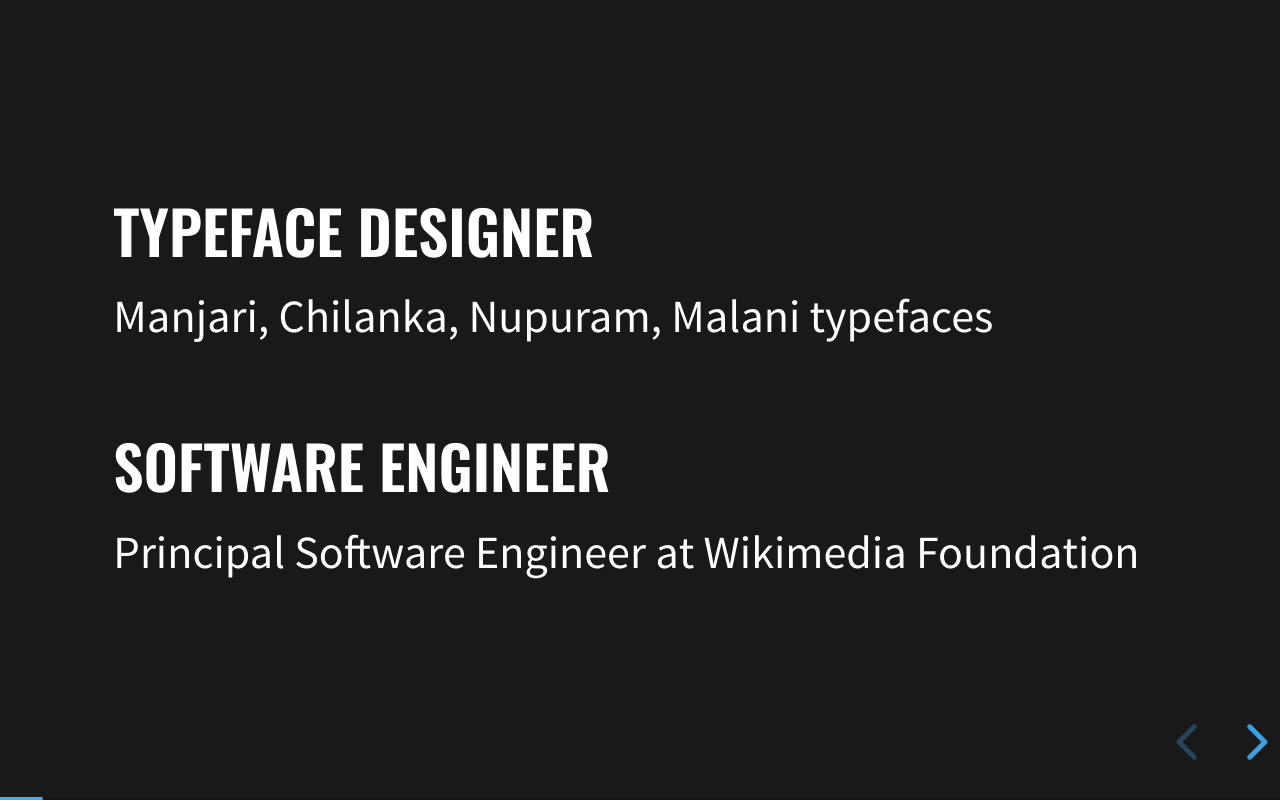
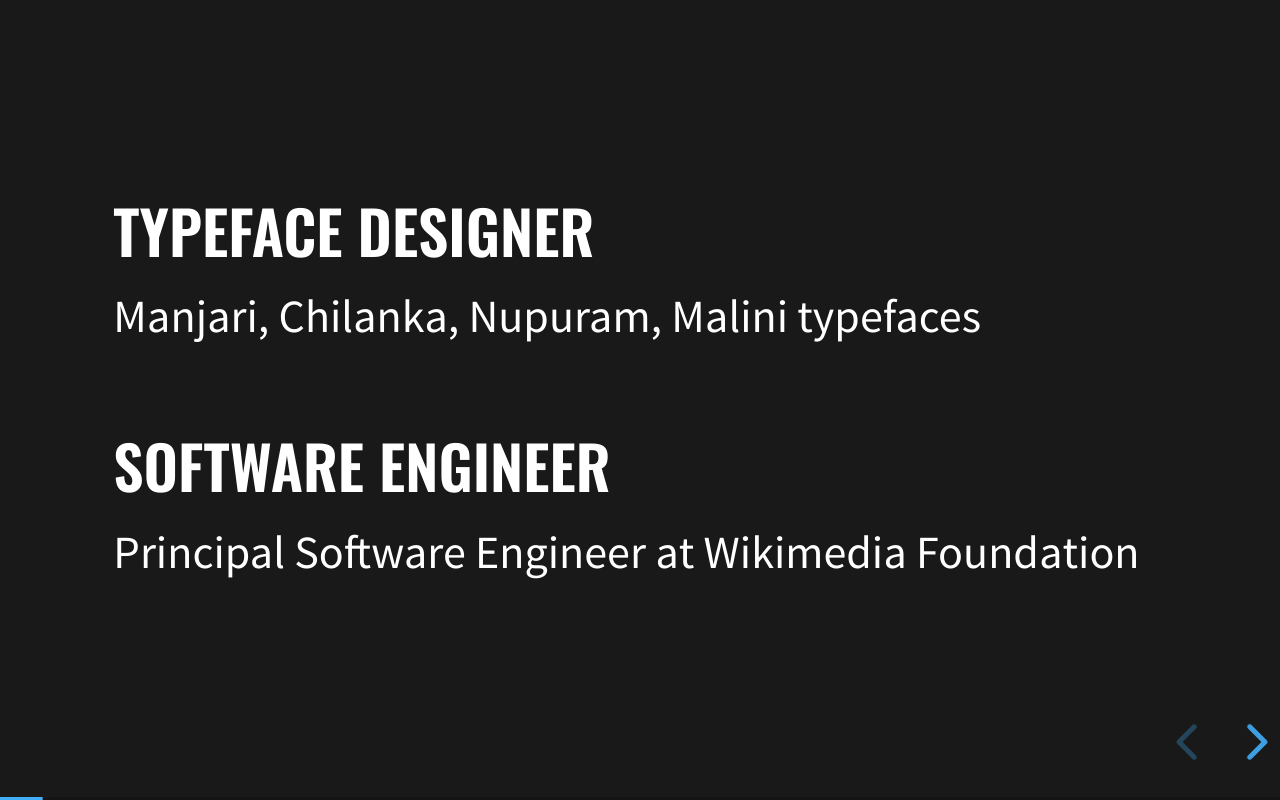
Before and after one commit to santhoshtr/grafematik2024-presentation, a plain HTML site: page index.html in a window 1280 px wide. Both pictures are taken after a click on the button "next slide". Drawn offline with nearby package versions, Linux system fonts and the light colour scheme; a web font is replaced by a local one.

Commit message:
Fix typo

```diff
--- a/index.html
+++ b/index.html
@@ -28,7 +28,7 @@
 				<section data-transition="none" class="text-left">
 
 					<h3>Typeface designer</h3>
-					<p>Manjari, Chilanka, Nupuram, Malani typefaces</p>
+					<p>Manjari, Chilanka, Nupuram, Malini typefaces</p>
 					<br />
 					<h3>Software Engineer</h3>
 					<p>Principal Software Engineer at Wikimedia Foundation</p>
```
